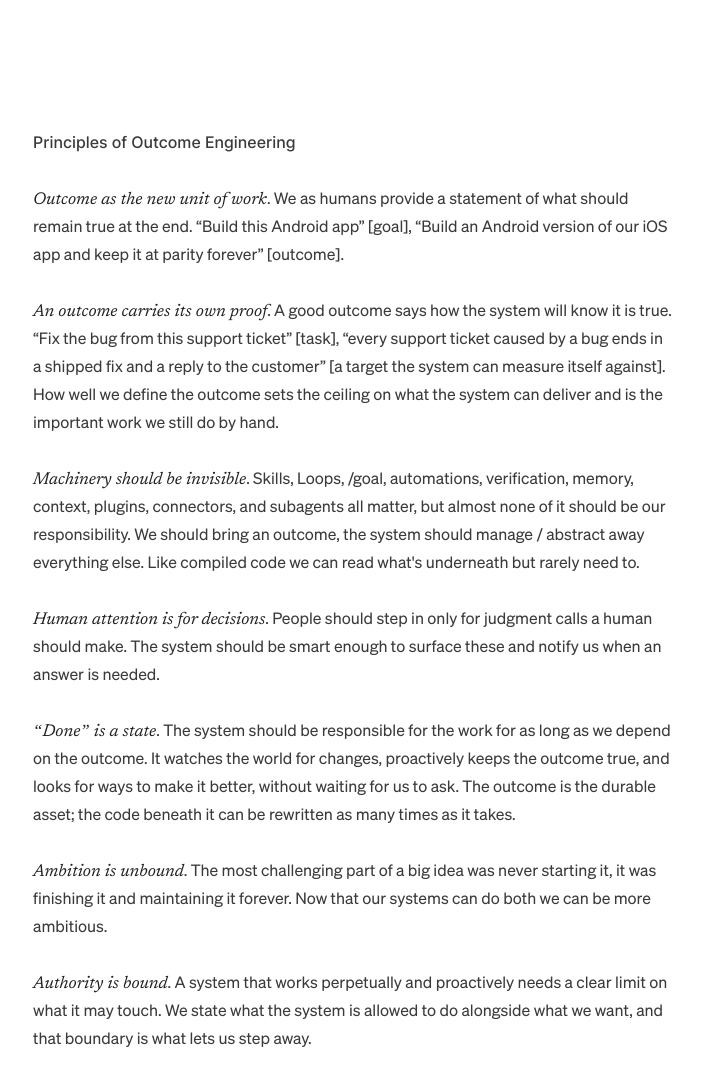
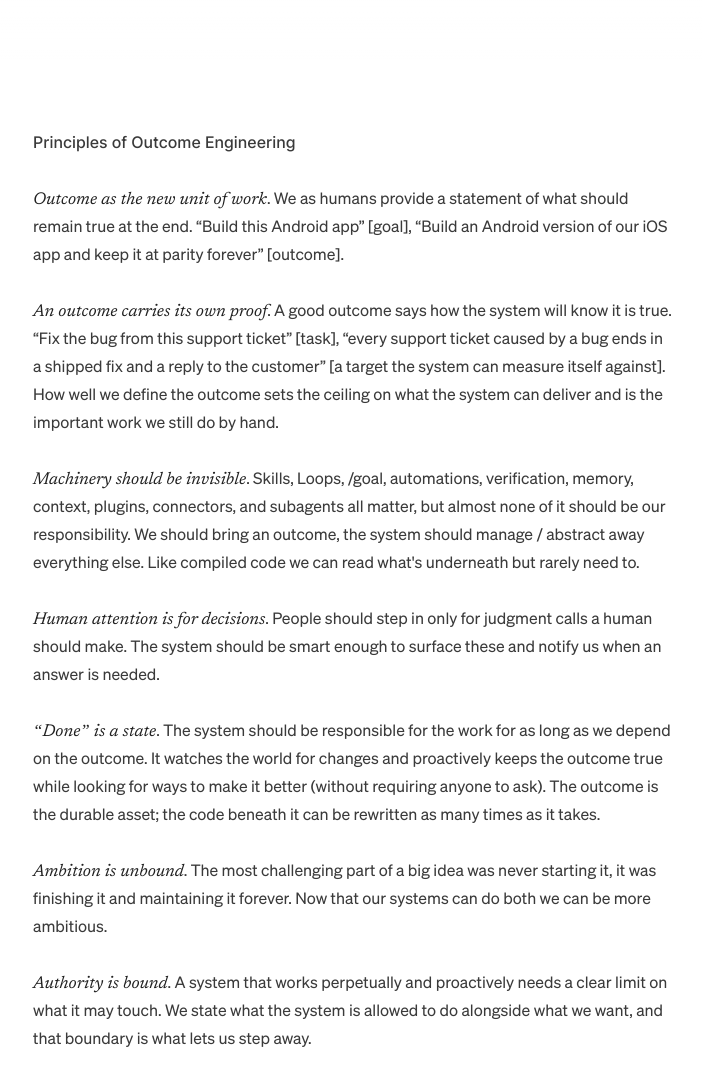
Before and after one commit to dabit3/outcome-engineering, a plain HTML site: page index.html in a window 1280 px wide. Shown: the top 1077 px of the page, without its empty margins (287-989 px from the left). Drawn offline with Linux system fonts and the light colour scheme.

Commit message:
Reword 'Done is a state' sentence (#17)
Co-authored-by: Devin AI <158243242+devin-ai-integration[bot]@users.noreply.github.com>

```diff
--- a/index.html
+++ b/index.html
@@ -39,7 +39,7 @@
 <p style="--stagger:2" data-animate basics-text><em>An outcome carries its own proof</em>. A good outcome says how the system will know it is true. “Fix the bug from this support ticket” [task], “every support ticket caused by a bug ends in a shipped fix and a reply to the customer” [a target the system can measure itself against]. How well we define the outcome sets the ceiling on what the system can deliver and is the important work we still do by hand.</p>
 <p style="--stagger:3" data-animate basics-text><em>Machinery should be invisible</em>. Skills, Loops, /goal, automations, verification, memory, context, plugins, connectors, and subagents all matter, but almost none of it should be our responsibility. We should bring an outcome, the system should manage / abstract away everything else. Like compiled code we can read what's underneath but rarely need to.</p>
 <p style="--stagger:4" data-animate basics-text><em>Human attention is for decisions</em>. People should step in only for judgment calls a human should make. The system should be smart enough to surface these and notify us when an answer is needed.</p>
-<p style="--stagger:5" data-animate basics-text><em>“Done” is a state</em>. The system should be responsible for the work for as long as we depend on the outcome. It watches the world for changes, proactively keeps the outcome true, and looks for ways to make it better, without waiting for us to ask. The outcome is the durable asset; the code beneath it can be rewritten as many times as it takes.</p>
+<p style="--stagger:5" data-animate basics-text><em>“Done” is a state</em>. The system should be responsible for the work for as long as we depend on the outcome. It watches the world for changes and proactively keeps the outcome true while looking for ways to make it better (without requiring anyone to ask). The outcome is the durable asset; the code beneath it can be rewritten as many times as it takes.</p>
 <p style="--stagger:6" data-animate basics-text><em>Ambition is unbound</em>. The most challenging part of a big idea was never starting it, it was finishing it and maintaining it forever. Now that our systems can do both we can be more ambitious.</p>
 <p style="--stagger:7" data-animate basics-text><em>Authority is bound</em>. A system that works perpetually and proactively needs a clear limit on what it may touch. We state what the system is allowed to do alongside what we want, and that boundary is what lets us step away.</p>
 <p style="--stagger:8" data-animate basics-text><em>Experimentation as a first principle</em>. Every open question becomes something we can just test. A wrong guess is no longer an opportunity cost because the system can be wrong N times on the way to being right (and in parallel).</p>
```
Also changed, not shown: 1 other file.
